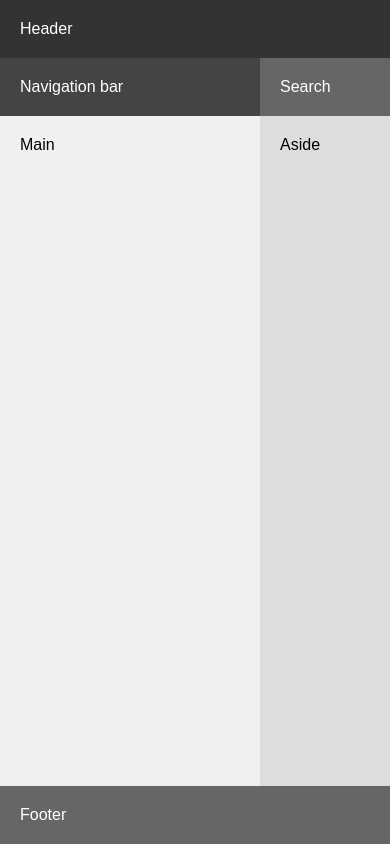
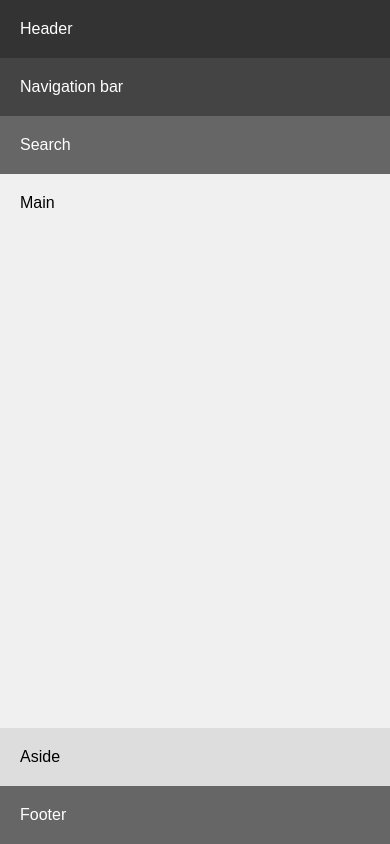
Before and after one commit to SamiumBashir/Office-Projects, a plain HTML site: page Grid_challenge_2/index.html in a window 390 px wide. Drawn offline with Linux system fonts and the light colour scheme.

Commit message:
made responsive grid challenge 2

```diff
--- a/Grid_challenge_2/styles/style.css
+++ b/Grid_challenge_2/styles/style.css
@@ -55,3 +55,15 @@
     padding: var(--padding-medium);
     grid-column: span 2;
 }
+
+@media (max-width: 768px){
+    .container {
+        grid-template-columns: 1fr;
+        grid-template-rows: auto auto auto 1fr;
+    }
+
+    header,
+    footer{
+        grid-column: span 1;
+    }
+}
```
